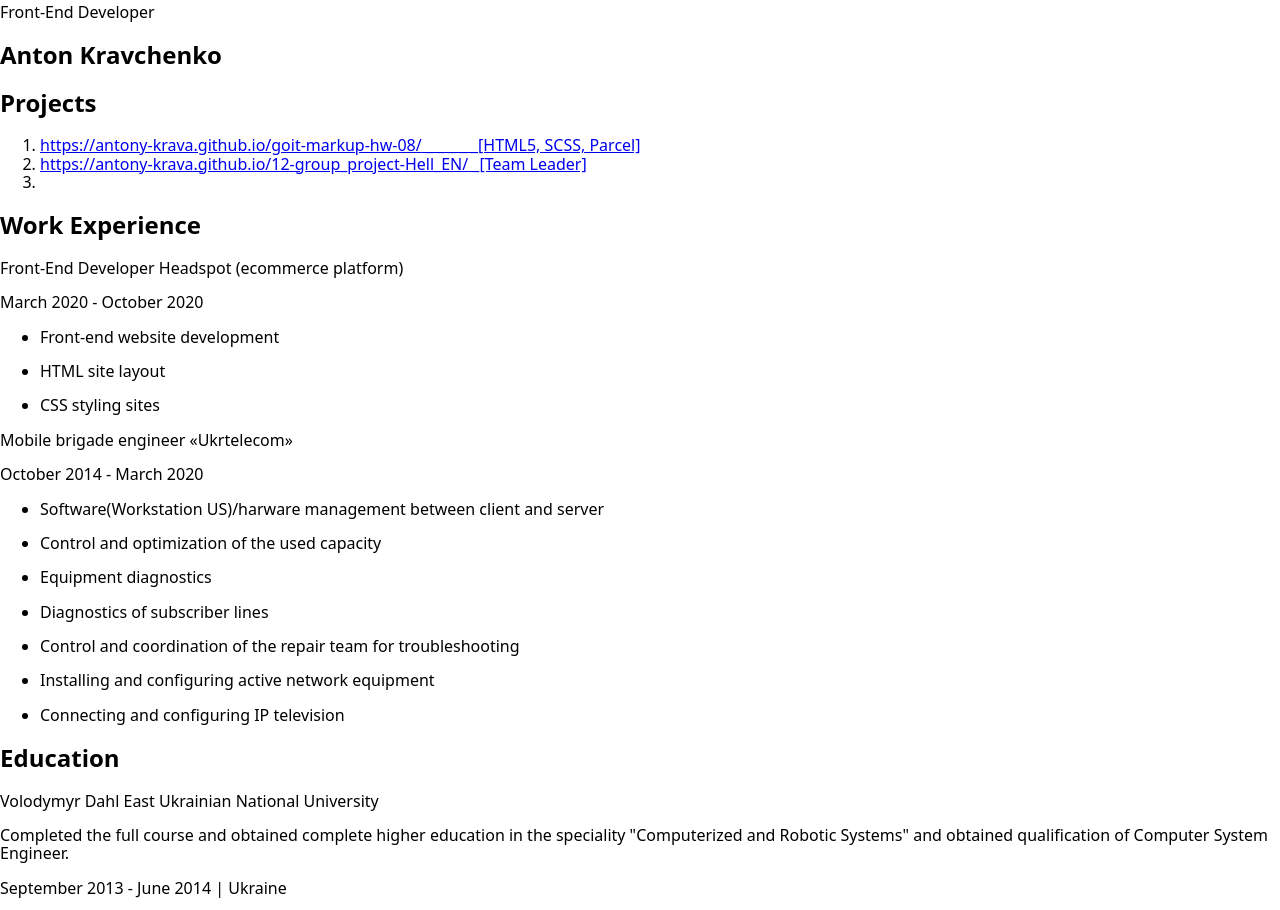
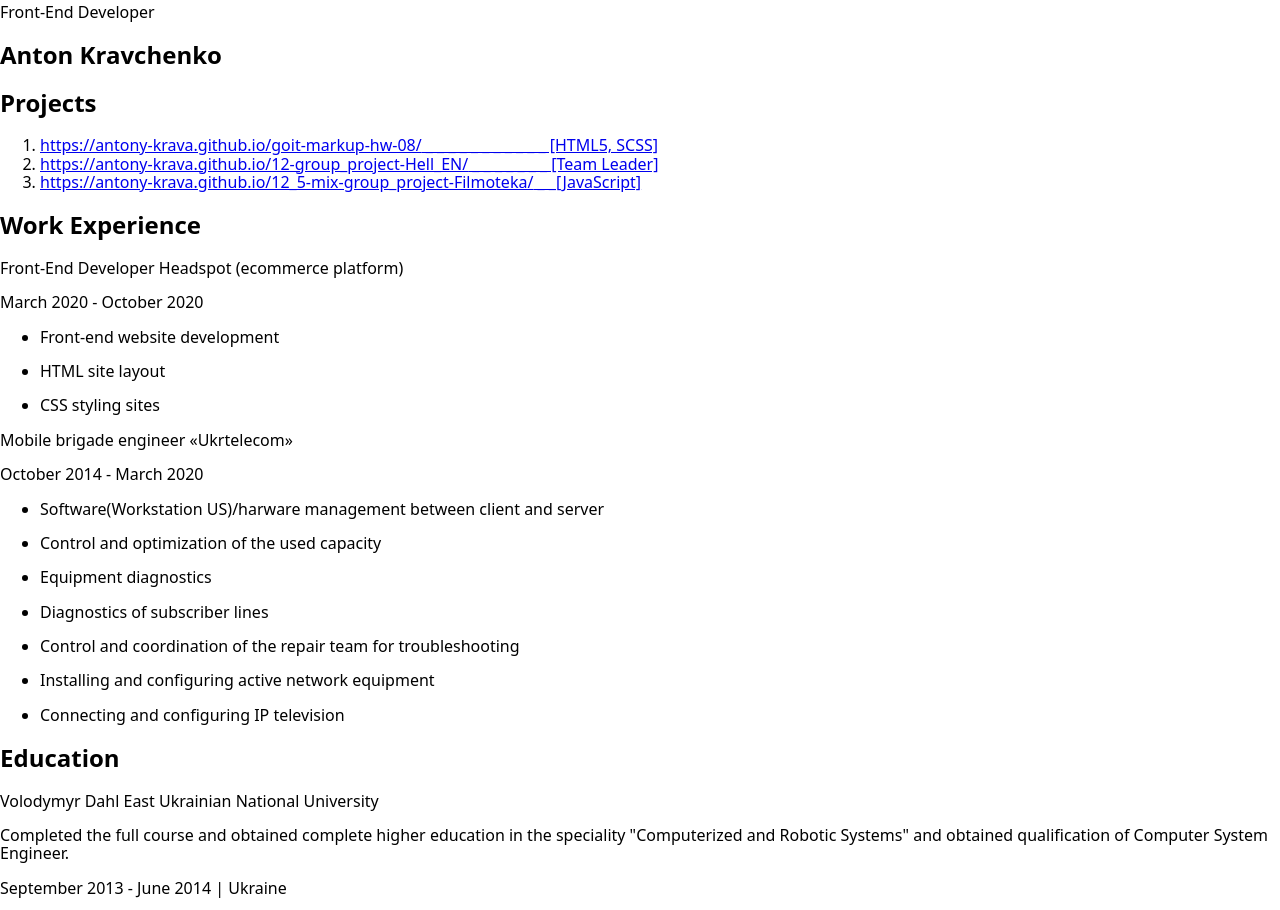
Before and after one commit to antony-krava/resume, a website: page src/index.html in a window 1280 px wide. Shown: the part 3040-3950 px from the top of the page. Drawn offline with nearby package versions, Linux system fonts and the light colour scheme.

Commit message:
added project
added project

```diff
--- a/package.json
+++ b/package.json
@@ -11,15 +11,15 @@
   },
   "repository": {
     "type": "git",
-    "url": "git+https://github.com/antony-krava/goit-js-hw-10-food-service.git"
+    "url": "git+https://github.com/antony-krava/resume.git"
   },
   "keywords": [],
   "author": "Anton Kravchenko <lugagold@gmail.com>",
   "license": "MIT",
   "bugs": {
-    "url": "https://github.com/antony-krava/goit-js-hw-10-food-service/issues"
+    "url": "https://github.com/antony-krava/resume/issues"
   },
-  "homepage": "https://antony-krava.github.io/goit-js-hw-10-food-service/",
+  "homepage": "https://antony-krava.github.io/resume/",
   "devDependencies": {
     "@babel/core": "^7.11.6",
     "@babel/plugin-proposal-class-properties": "^7.10.4",
--- a/src/index.html
+++ b/src/index.html
@@ -66,13 +66,13 @@
             <h2 class="sub-title">Projects</h2>
             <ol class="projects-list">
                 <li class="projects-list-item">
-                    <a class="projects-links link" target="_blank" href="https://antony-krava.github.io/goit-markup-hw-08/">https://antony-krava.github.io/goit-markup-hw-08/<span class="projects-text"> _ _ _ _ _[HTML5, SCSS, Parcel]</span></a>
+                    <a class="projects-links link" target="_blank" href="https://antony-krava.github.io/goit-markup-hw-08/">https://antony-krava.github.io/goit-markup-hw-08/<span class="projects-text"> _ _ _ _ _ _ _ _ _ _ _ [HTML5, SCSS]</span></a>
                 </li>
                 <li class="projects-list-item">
-                    <a class="projects-links link" target="_blank" href="https://antony-krava.github.io/12-group_project-Hell_EN/">https://antony-krava.github.io/12-group_project-Hell_EN/<span class="projects-text"> _[Team Leader]</span></a>
+                    <a class="projects-links link" target="_blank" href="https://antony-krava.github.io/12-group_project-Hell_EN/">https://antony-krava.github.io/12-group_project-Hell_EN/<span class="projects-text"> _ _ _ _ _ _ _ [Team Leader]</span></a>
                 </li>
                 <li class="projects-list-item">
-                    <a class="projects-links link" target="_blank" href=""></a>
+                    <a class="projects-links link" target="_blank" href="https://antony-krava.github.io/12_5-mix-group_project-Filmoteka/">https://antony-krava.github.io/12_5-mix-group_project-Filmoteka/<span class="projects-text"> _ _[JavaScript]</span></a>
                 </li>
             </ol>
             <h2 class="sub-title">Work Experience</h2>
```
